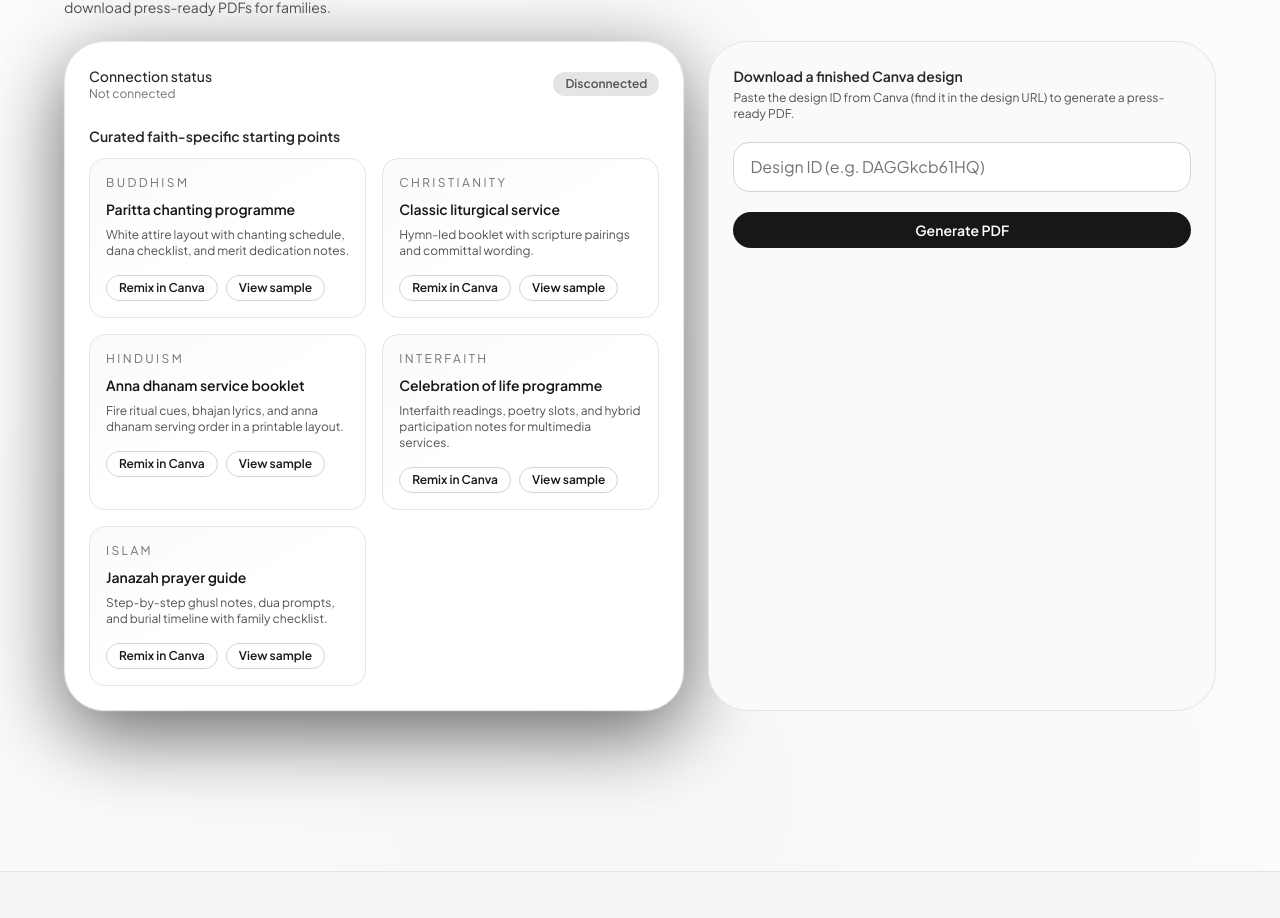
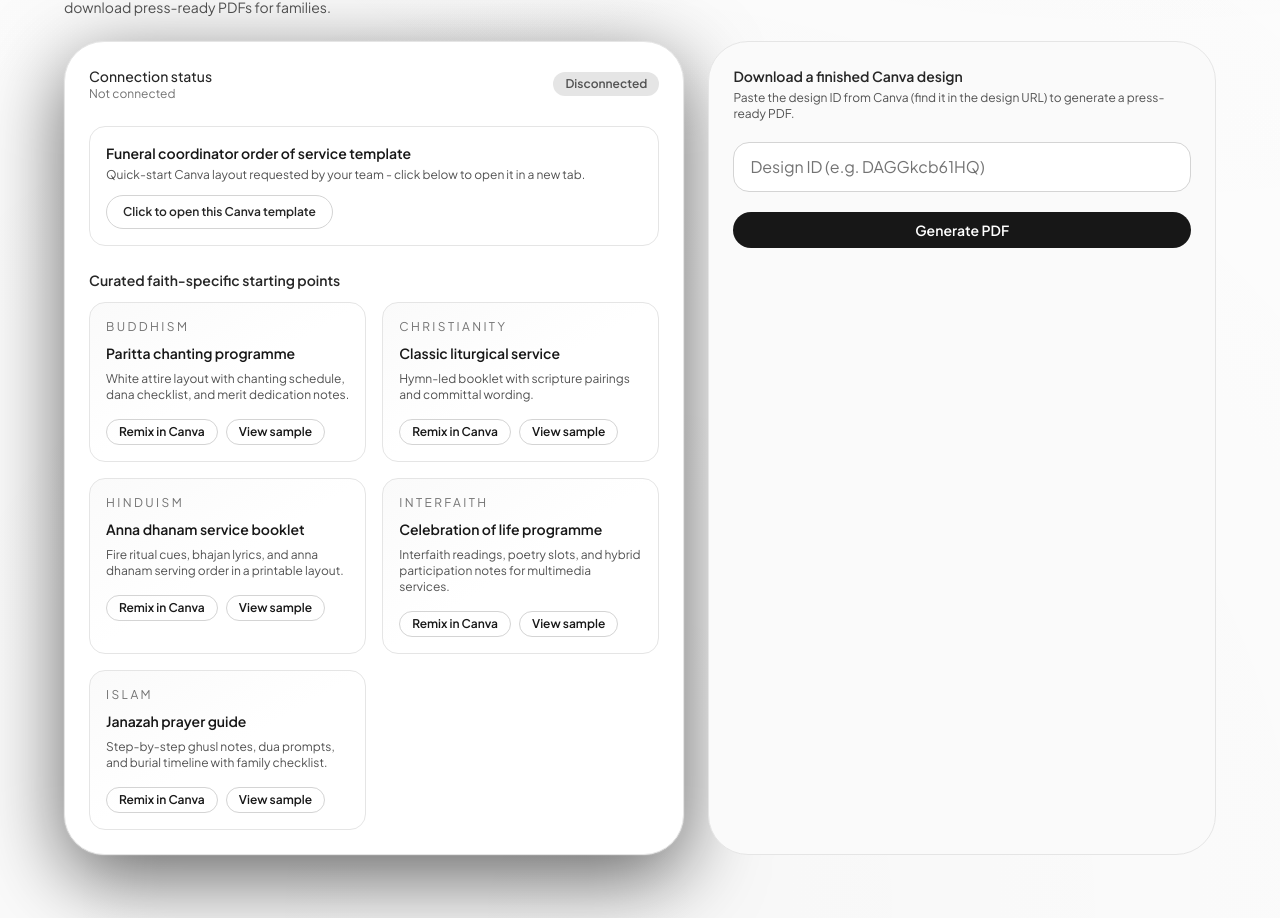
Before and after one commit to NipuniThakshila2000/funeral-coordinator-, a Next.js app: page /order-of-service in a window 1280 px wide. Shown: the part 1697-2615 px from the top of the page. Built offline with nearby package versions, Linux system fonts and the light colour scheme.

Commit message:
Add featured Canva template CTA

```diff
--- a/app/order-of-service/CanvaPanel.tsx
+++ b/app/order-of-service/CanvaPanel.tsx
@@ -54,6 +54,12 @@ const curatedTemplates: Array<{
     viewUrl: "https://www.canva.com/design/DAFINTER005/view",
   },
 ];
+
+const featuredTemplateLink = {
+  title: "Funeral coordinator order of service template",
+  description: "Quick-start Canva layout requested by your team - click below to open it in a new tab.",
+  url: "https://www.canva.com/design/DAG3QFRYc5k/HkLnbLnPX7-uxbp7bNk41g/edit",
+};
 
 const CANVA_NOT_CONFIGURED_MESSAGE = "Canva integration is not configured. Please contact your administrator to enable Canva features.";
 
@@ -555,6 +561,19 @@ export function CanvaPanel() {
             </p>
           )}
 
+          <div className="rounded-2xl border border-neutral-200 bg-white/80 p-4 text-sm text-neutral-700">
+            <p className="text-sm font-semibold text-neutral-900">{featuredTemplateLink.title}</p>
+            <p className="mt-1 text-xs text-neutral-600">{featuredTemplateLink.description}</p>
+            <a
+              href={featuredTemplateLink.url}
+              target="_blank"
+              rel="noreferrer"
+              className="mt-3 inline-flex items-center gap-2 rounded-full border border-neutral-300 px-4 py-2 text-xs font-semibold text-neutral-800 hover:border-neutral-500"
+            >
+              Click to open this Canva template
+            </a>
+          </div>
+
           {status === "connected" && templates.length > 0 && (
             <div className="space-y-4">
               <div className="flex items-center justify-between">
```
